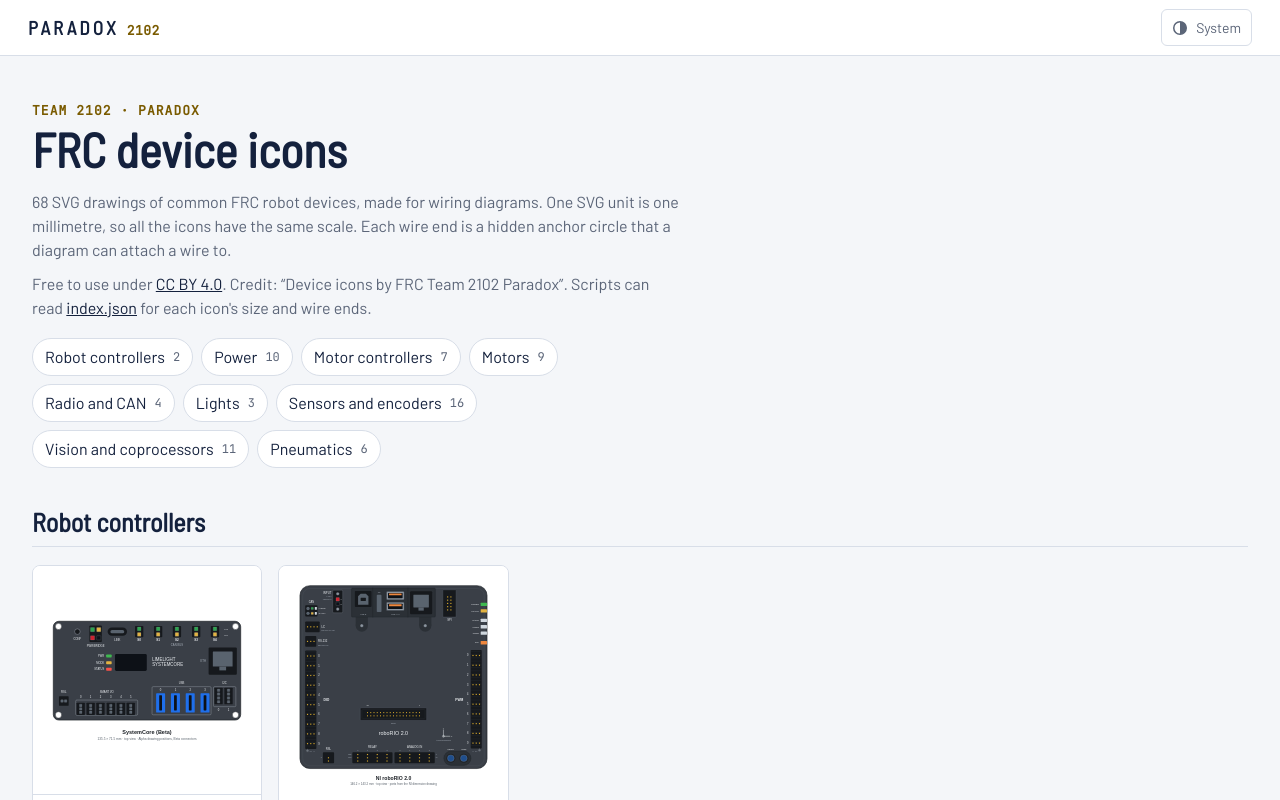
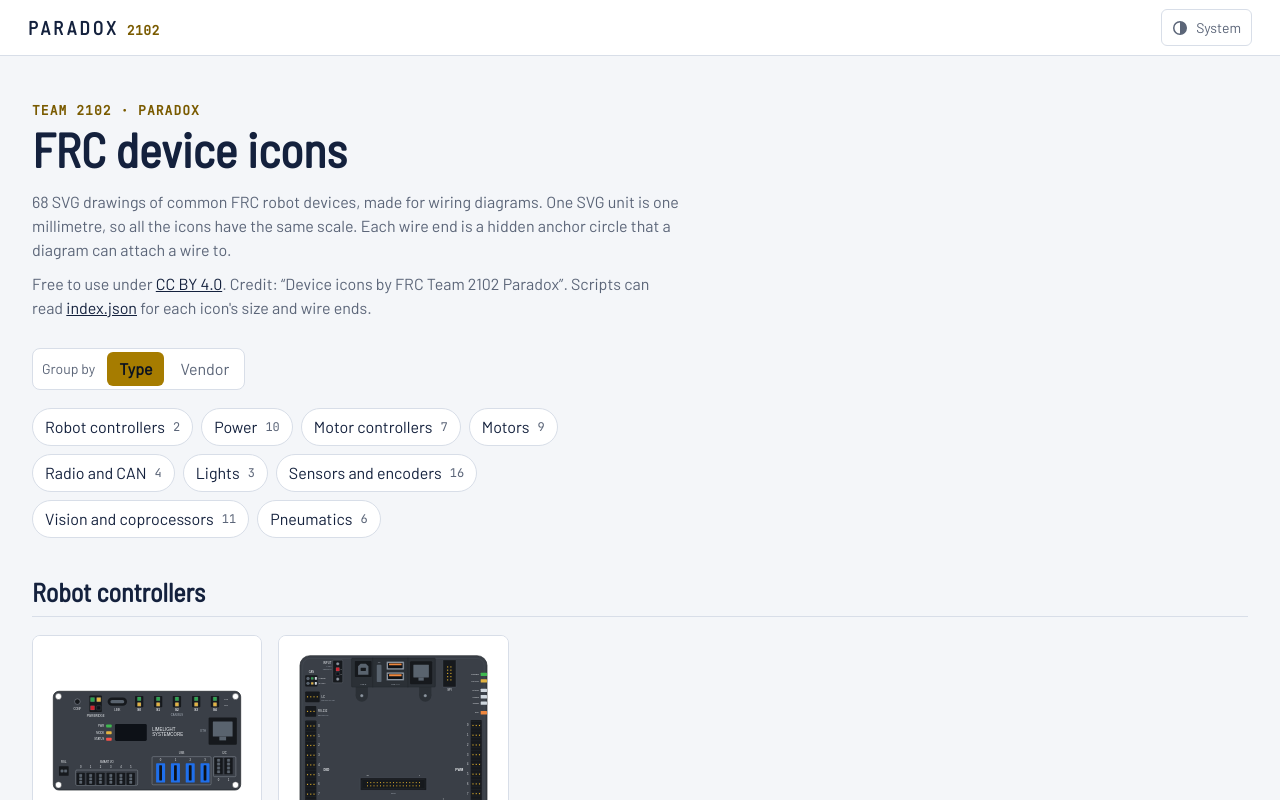
Before and after one commit to Paradox2102/PrettyDocs, a React (Vite) app: page /icons in a window 1280 px wide. Shown: the top 800 px of the page. Built offline with nearby package versions, Linux system fonts and the light colour scheme.

Commit message:
feat: the icon gallery can group by vendor (?by=vendor)
A Group by Type | Vendor switch; vendor sections in vendor name order,
their icons in type order then name order. The choice is in the URL, and
#vendor-<id> links scroll like the type links.

```diff
--- /dev/null
+++ b/src/logic/icons.ts
@@ -0,0 +1,35 @@
+// Groups of the icon gallery: by type (the index's own order) or by vendor (vendor name order).
+import type { IconIndex, IconRecord } from '../content/types';
+
+export type GroupBy = 'type' | 'vendor';
+
+export interface IconGroup {
+  /** The section id, also the #hash of its jump link. Vendor ids get a "vendor-" prefix so they never clash with a type. */
+  id: string;
+  name: string;
+  icons: IconRecord[];
+}
+
+/** The ?by= value of the URL: "vendor" groups by vendor; anything else groups by type. */
+export function groupBy(param: string | null): GroupBy {
+  return param === 'vendor' ? 'vendor' : 'type';
+}
+
+const byName = (a: IconRecord, b: IconRecord) => a.name.localeCompare(b.name);
+
+export function groupIcons(index: IconIndex, by: GroupBy): IconGroup[] {
+  if (by === 'type') {
+    return index.types.map((t) => ({ id: t.id, name: t.name, icons: index.icons.filter((i) => i.type === t.id) }));
+  }
+  const typeOrder = new Map(index.types.map((t, n) => [t.id, n]));
+  const vendors = new Map<string, IconGroup>();
+  for (const icon of index.icons) {
+    const group = vendors.get(icon.vendor) ?? { id: `vendor-${icon.vendor}`, name: icon.vendor_name, icons: [] };
+    group.icons.push(icon);
+    vendors.set(icon.vendor, group);
+  }
+  for (const g of vendors.values()) {
+    g.icons.sort((a, b) => (typeOrder.get(a.type) ?? 0) - (typeOrder.get(b.type) ?? 0) || byName(a, b));
+  }
+  return [...vendors.values()].sort((a, b) => a.name.localeCompare(b.name));
+}
--- a/src/pages/Icons.module.css
+++ b/src/pages/Icons.module.css
@@ -6,6 +6,12 @@
 .title { font-size: clamp(32px, 5vw, 48px); margin-bottom: 14px; }
 .lead { margin: 0 0 10px; color: var(--muted); }
 .lead a { color: var(--ink); }
+
+.switch { display: inline-flex; align-items: center; gap: 4px; margin-top: 18px; padding: 3px; border: 1px solid var(--line); border-radius: 8px; background: var(--surface); }
+.switchLabel { padding: 0 8px 0 6px; color: var(--muted); font-size: 14px; }
+.switchItem { padding: 5px 12px; border-radius: 6px; color: var(--muted); text-decoration: none; font-weight: 500; }
+.switchItem:hover { color: var(--ink); }
+.switchOn, .switchOn:hover { background: var(--accent); color: var(--on-accent); font-weight: 600; }
 
 .contents { display: flex; flex-wrap: wrap; gap: 8px; margin: 18px 0 0; padding: 0; list-style: none; }
 .contents a {
--- a/src/pages/Icons.tsx
+++ b/src/pages/Icons.tsx
@@ -1,7 +1,8 @@
 import { useEffect } from 'react';
-import { useLocation } from 'react-router';
+import { Link, useLocation, useSearchParams } from 'react-router';
 import { useIcons } from '../content/hooks';
 import type { IconRecord } from '../content/types';
+import { groupBy, groupIcons, type GroupBy } from '../logic/icons';
 import styles from './Icons.module.css';
 
 const ICONS_BASE = '/icons/';
@@ -30,11 +31,14 @@
 export default function Icons() {
   const index = useIcons();
   const { hash } = useLocation();
+  const [params] = useSearchParams();
+  const by = groupBy(params.get('by'));
+  const groups = groupIcons(index, by);
   // The browser jumps to a #section before the list has loaded, when the section is not there yet. This page
   // renders only after useIcons() has its data, so scroll here.
   useEffect(() => {
     if (hash.length > 1) document.getElementById(hash.slice(1))?.scrollIntoView(); // ids are plain a-z0-9-
-  }, [hash]);
+  }, [hash, by]);
   return (
     <div className={styles.page}>
       <title>Device icons · Team 2102</title>
@@ -51,21 +55,30 @@
           {index.attribution}”. Scripts can read <a href={`${ICONS_BASE}index.json`}>index.json</a> for each icon's
           size and wire ends.
         </p>
-        <nav aria-label="Icon types">
+        <nav aria-label="Group icons by" className={styles.switch}>
+          <span className={styles.switchLabel}>Group by</span>
+          {(['type', 'vendor'] as GroupBy[]).map((b) => (
+            <Link key={b} to={b === 'vendor' ? '/icons?by=vendor' : '/icons'} aria-current={b === by ? 'true' : undefined}
+              className={b === by ? `${styles.switchItem} ${styles.switchOn}` : styles.switchItem}>
+              {b === 'type' ? 'Type' : 'Vendor'}
+            </Link>
+          ))}
+        </nav>
+        <nav aria-label={by === 'vendor' ? 'Icon vendors' : 'Icon types'}>
           <ul className={styles.contents}>
-            {index.types.map((t) => (
-              <li key={t.id}>
-                <a href={`#${t.id}`}>{t.name} <span className={styles.count}>{t.count}</span></a>
+            {groups.map((g) => (
+              <li key={g.id}>
+                <a href={`#${g.id}`}>{g.name} <span className={styles.count}>{g.icons.length}</span></a>
               </li>
             ))}
           </ul>
         </nav>
       </header>
-      {index.types.map((t) => (
-        <section key={t.id} id={t.id} className={styles.section} aria-labelledby={`type-${t.id}`}>
-          <h2 id={`type-${t.id}`} className={styles.sectionTitle}>{t.name}</h2>
+      {groups.map((g) => (
+        <section key={g.id} id={g.id} className={styles.section} aria-labelledby={`group-${g.id}`}>
+          <h2 id={`group-${g.id}`} className={styles.sectionTitle}>{g.name}</h2>
           <div className={styles.grid}>
-            {index.icons.filter((i) => i.type === t.id).map((i) => <IconCard key={i.slug} icon={i} />)}
+            {g.icons.map((i) => <IconCard key={i.slug} icon={i} />)}
           </div>
         </section>
       ))}
```
Also changed, not shown: 2 other files (tests, documents, lock files or other folders).
